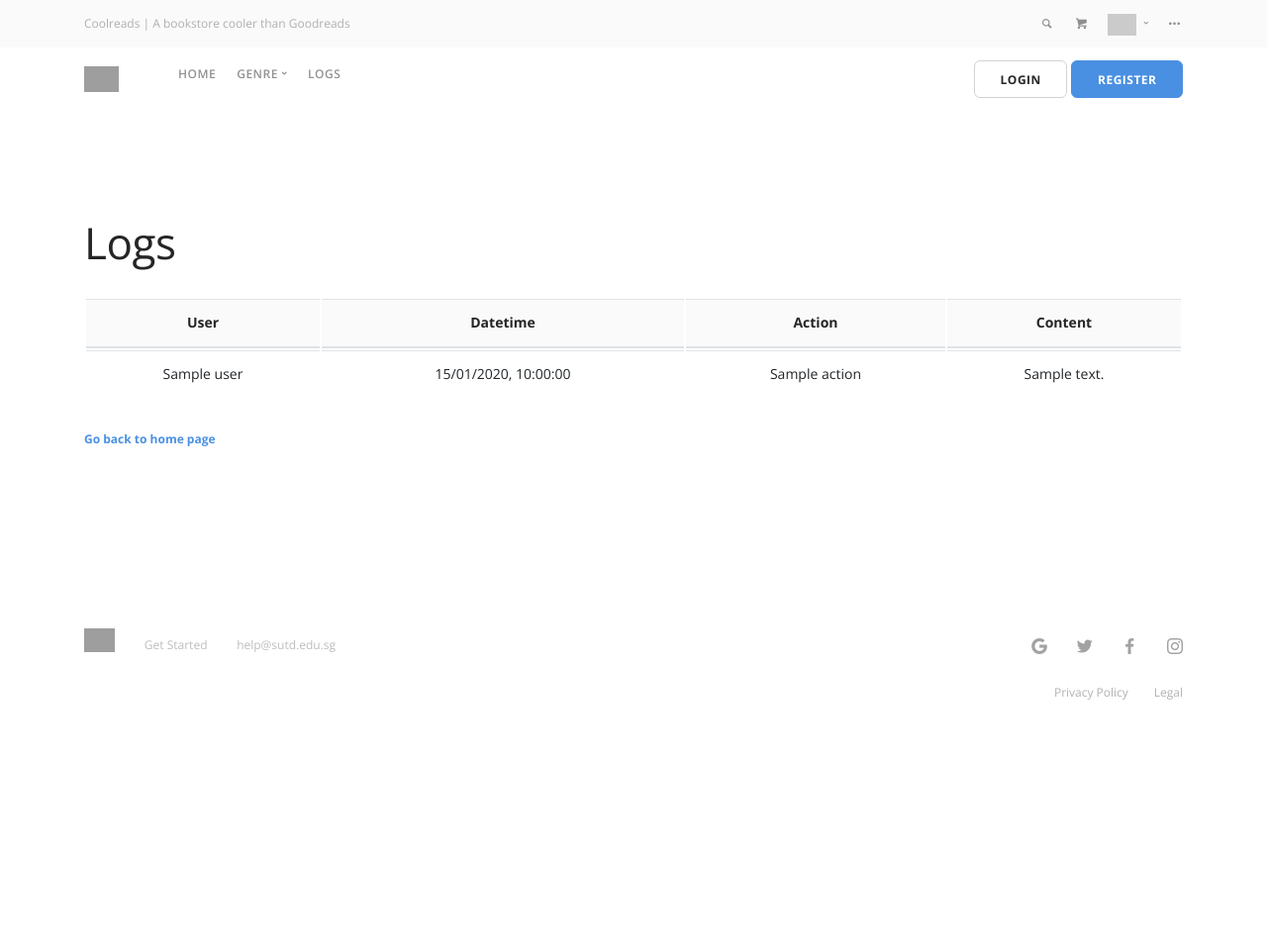
After one commit to liying-kwa/SUTD-50.043-Database-and-Big-Data-Systems-Project, a Flask app: page /logs in a window 1280 px wide. The commit adds this page. Shown: the whole page at 99% size. Run offline with Flask 2, Linux system fonts and the light colour scheme; a database or web service that is not in the repository returns one stand-in record (values such as "Sample title"); parts of the project's set-up code (start-up, migrations or seed data) failed here and were passed over; some libraries are stand-ins or nearby versions; some web fonts are replaced; grey boxes are pictures that could not be loaded.

Commit message:
Added Genre and Logs

```diff
--- a/Production/app.py
+++ b/Production/app.py
@@ -3,25 +3,28 @@ from flask_pymongo import PyMongo
 from flask_paginate import Pagination, get_page_parameter
 from bson.objectid import ObjectId
 from functools import wraps
+from mongofirebase import get_ssh_address
 import datetime
 
 #import mysqlpython
 
 app = Flask(__name__)
 
-# TODO: Shift this into an external constant file
-app.config['MONGO_URI'] = 'mongodb+srv://temp-user:Cjzo1XnTvJin5tX1@dbbd.0m9ic.mongodb.net/project?retryWrites=true&w=majority'
+mongo_username = "user"
+mongo_password = "password"
+metadata_ssh = get_ssh_address('metadata')
+logs_ssh = get_ssh_address('logs')
 app.secret_key = "secretkey"
 
 try:
-    mongo = PyMongo(app)
-    metadata_db = mongo.db["metadata"]
-    user_db = mongo.db["user"]
-    logs_db = mongo.db["logs"]
-
+    metadata_db = PyMongo(app, uri='mongodb://'+ mongo_username + ':' + mongo_password  + '@'+ metadata_ssh +':27017/myMongodb?authSource=admin').db["new_kindle_metadata"]
+    user_db = PyMongo(app, uri='mongodb://'+ mongo_username + ':' + mongo_password  + '@'+ logs_ssh +':27017/myMongodb?authSource=admin').db["user"]
+    logs_db = PyMongo(app, uri='mongodb://'+ mongo_username + ':' + mongo_password + '@'+ logs_ssh +':27017/myMongodb?authSource=admin').db["logs_collection"]
+    # metadata_db = PyMongo(app, uri='mongodb+srv://temp-user:Cjzo1XnTvJin5tX1@dbbd.0m9ic.mongodb.net/project').db['metadata']
+    # user_db = PyMongo(app, uri='mongodb+srv://temp-user:Cjzo1XnTvJin5tX1@dbbd.0m9ic.mongodb.net/project').db['user']
+    # logs_db = PyMongo(app, uri='mongodb+srv://temp-user:Cjzo1XnTvJin5tX1@dbbd.0m9ic.mongodb.net/project').db['logs']
     # UNCOMMENT WHEN MySQL IS UP
     # mysql_db = mysqlpython.mysql_review()
-
 except Exception as e:
     print(e)
 
@@ -39,7 +42,7 @@ def login_required(f):
 @app.route('/')
 def index():
     # TODO: To define how we are going limit the entries
-    books_list = metadata_db.find().limit(4)
+    books_list = metadata_db.find({'title': {"$regex": 'Hadoop' , "$options": "i"}}).limit(4)
     return render_template('index.html', books=books_list, query=None, pagination=None)
 
 @app.route('/book/<asin>')
@@ -74,7 +77,7 @@ def add_review(asin):
     if 'logged-in' in session:
         reviewerID = session['user']['_id']
         reviewerName = session['user']['name']
-        #logs_db.insert_one({"user": session['user']['email'], "action":"add_review", "content": book['title'], "datetime": datetime.datetime.now()})
+        logs_db.insert_one({"user": session['user']['email'], "action":"add_review", "content": reviewText, "datetime": datetime.datetime.now()})
         print("ReviewerID:", reviewerID)
         print("ReviewerName:", reviewerName)
 
@@ -121,14 +124,18 @@ def results(query):
     pagination = Pagination(page=page, per_page=per_page ,total=search_results.count(), search=False, record_name='search_results')
     return render_template("index.html", books=search_results, query=query, pagination=pagination)
 
-@app.route('/cat/<query>')
+@app.route('/genre/<query>')
 def category(query):
     per_page = 12
     page = request.args.get(get_page_parameter(), type=int, default=1)
     search_results = metadata_db.find({'genre': {"$regex": query , "$options": "i"}}).skip((page - 1) * per_page).limit(per_page)
-    print(search_results)
     pagination = Pagination(page=page, per_page=per_page ,total=search_results.count(), search=False, record_name='search_results')
-    return render_template("index.html", books=search_results, query=query, pagination=pagination)
+    return render_template("index.html", books=search_results, query=None, pagination=pagination)
+
+@app.route('/logs', methods=['GET'])
+def logs():
+    logs = logs_db.find().sort('datetime', -1)
+    return render_template('logs.html', logs=logs)
 
 @app.errorhandler(404)
 def not_found(error):
@@ -143,5 +150,6 @@ def checksignedin():
         return redirect(url_for('index'))
     else:
         return render_template('index.html', pagination=None, show_register=True)
+
 if __name__ == '__main__':
-    app.run(host='127.0.0.1', debug=True)
+    app.run(host='127.0.0.1', port='80', debug=True)
--- a/Production/static/styles.css
+++ b/Production/static/styles.css
@@ -26,7 +26,6 @@
 
 
 .pagination a {
-	color: black;
 	float: left;
 	padding: 8px 16px;
 	text-decoration: none;
--- a/Production/templates/index.html
+++ b/Production/templates/index.html
@@ -30,9 +30,6 @@
         <div class="row">
             <div class="col-6">
                 <h4>{{ "Search Results" if query else "Featured Books" }}</h4>
-            </div>
-            <div class="col-6 text-right">
-                <a href="#">View more</a>
             </div>
         </div>
         <div class="row">
--- /dev/null
+++ b/Production/templates/logs.html
@@ -0,0 +1,39 @@
+{% extends 'base.html' %}
+{% block title %}Web Logs{% endblock %}
+{% block main %}
+<div class="main-container">
+    <section class="bg--light">
+        <div class="container">
+            <div class="row">
+                <div class="col-md-12">
+                    <h1>Logs</h1>
+                    <table class="table text-center">
+                        <thead>
+                          <tr>
+                            <th scope="col">User</th>
+                            <th scope="col">Datetime</th>
+                            <th scope="col">Action</th>
+                            <th scope="col">Content</th>
+                          </tr>
+                        </thead>
+                        <tbody>
+                        {% for entries in logs %}
+                            <tr>
+                            <td>{{ entries['user'] }}</td>
+                            <td>{{ entries['datetime'].strftime("%d/%m/%Y, %H:%M:%S") }}</td>
+                            <td>{{ entries['action'] }}</td>
+                            <td>{{ entries['content'] }}</td>
+                            </tr>
+                        {% endfor %}
+                        </tbody>
+                    </table>
+                    </p>
+                    <a href="/">Go back to home page</a>
+                </div>
+            </div>
+        </div>
+    </section>
+</div>
+
+
+{% endblock %}
--- a/Production/templates/navbar.html
+++ b/Production/templates/navbar.html
@@ -33,58 +33,24 @@
                     <div class="bar__module">
                         <ul class="menu-horizontal text-left">
                             <li>
-                                <a href="/"><span class="dropdown__trigger">Home</span></a>
+                                <a href="/"><span class="dropdown">Home</span></a>
                                 <!--end dropdown container-->
                             </li>
                             <li class="dropdown">
-                                <span class="dropdown__trigger">Pages</span>
+                                <span class="dropdown__trigger">Genre</span>
                                 <div class="dropdown__container">
                                     <div class="container">
                                         <div class="row">
                                             <div class="dropdown__content col-lg-2 col-md-4">
                                                 <ul class="menu-vertical">
-                                                    <li class="dropdown">
-                                                        <span class="dropdown__trigger">About</span>
-                                                        <div class="dropdown__container">
-                                                            <div class="container">
-                                                                <div class="row">
-                                                                    <div class="dropdown__content col-lg-2">
-                                                                        <ul class="menu-vertical">
-                                                                            <li>
-                                                                                <a href="page-about-company.html">
-                                                                                    About Company
-                                                                                </a>
-                                                                            </li>
-                                                                        </ul>
-                                                                    </div>
-                                                                    <!--end dropdown content-->
-                                                                </div>
-                                                                <!--end row-->
-                                                            </div>
-                                                        </div>
+                                                    {% for genre in ['academic', 'adult', 'adventure', 'biography', 'classic', 'counselling', 'crime', 'fantasy', 'fiction', 'historical', 'horror', 'humor', 'langauge', 'law', 'mystery', 'over-18', 'religion', 'romance', 'sci-fi', 'science', 'self-help', 'social', 'thriller', 'tourism', 'travel', 'war', 'young-adult'] %}
+                                                    <li>
+                                                        <a href="/genre/{{genre}}">
+                                                            {{genre}}
+                                                        </a>
                                                         <!--end dropdown container-->
                                                     </li>
-                                                    <li class="dropdown separate">
-                                                        <span class="dropdown__trigger">Accounts</span>
-                                                        <div class="dropdown__container">
-                                                            <div class="container">
-                                                                <div class="row">
-                                                                    <div class="dropdown__content col-lg-2 col-md-4">
-                                                                        <ul class="menu-vertical">
-                                                                            <li>
-                                                                                <a href="page-accounts-profile.html">
-                                                                                    Public Profile
-                                                                                </a>
-                                                                            </li>
-                                                                        </ul>
-                                                                    </div>
-                                                                    <!--end dropdown content-->
-                                                                </div>
-                                                                <!--end row-->
-                                                            </div>
-                                                        </div>
-                                                        <!--end dropdown container-->
-                                                    </li>
+                                                    {% endfor %}
                                                 </ul>
                                             </div>
                                             <!--end dropdown content-->
@@ -92,6 +58,10 @@
                                         <!--end row-->
                                     </div>
                                 </div>
+                                <!--end dropdown container-->
+                            </li>
+                            <li>
+                                <a href="/logs"><span class="dropdown">Logs</span></a>
                                 <!--end dropdown container-->
                             </li>
                         </ul>
```
Also changed, not shown: Production/mongofirebase.py (added, +23 -0 lines).
